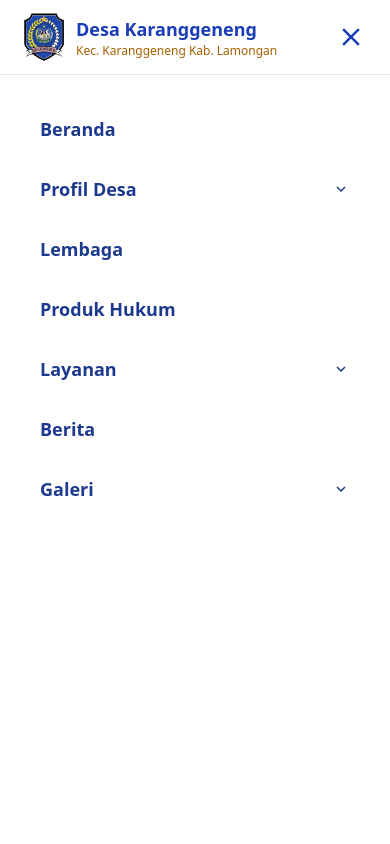
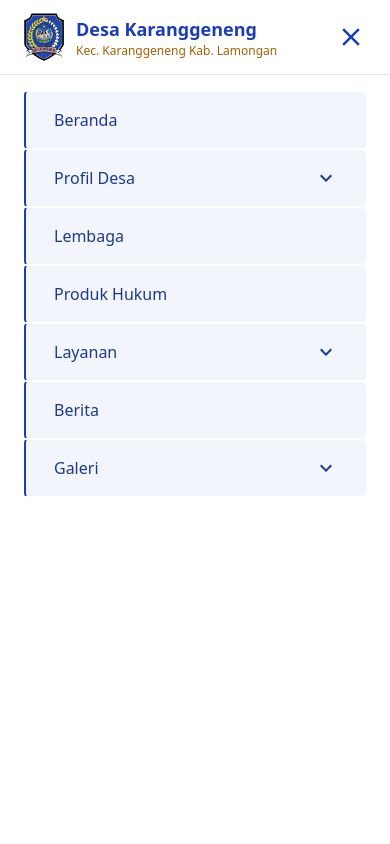
Before and after one commit to fiebryhoga/karanggeneng, a Next.js app: page / in a window 390 px wide. Both pictures are taken after a click on the button 351 px from the left and 37 px from the top of the page. Shown: the top 844 px of the page. Built offline with nearby package versions, Linux system fonts and the light colour scheme.

Commit message:
add sambutan section

```diff
--- a/src/components/layout/Navbar.jsx
+++ b/src/components/layout/Navbar.jsx
@@ -223,11 +223,11 @@ const Navbar = () => {
           </button>
         </div>
 
-        <div className="flex flex-col p-8 gap-4 text-blue-900 font-sans">
+        <div className="flex flex-col px-6 py-4 text-blue-900 font-sans">
           {/* Beranda */}
           <Link
             href="/"
-            className="text-lg font-semibold px-2 py-2 rounded hover:bg-blue-100 transition-colors"
+            className="text-base bg-blue-800/5 border-y border-y-white px-7 border-l-2 border-l-blue-800 font-medium py-4 rounded hover:bg-blue-100 transition-colors"
             onClick={() => setMobileOpen(false)}
           >
             Beranda
@@ -236,7 +236,7 @@ const Navbar = () => {
           {/* Dropdown Profil Desa */}
           <div>
             <button
-              className={`flex justify-between items-center w-full text-lg font-semibold px-2 py-2 rounded hover:bg-blue-100 transition-colors ${
+              className={`flex justify-between items-center w-full text-base bg-blue-800/5 border-y border-y-white px-7 border-l-2 border-l-blue-800 font-medium py-4 rounded hover:bg-blue-100 transition-colors ${
                 openDropdown === "profilDesa"
                   ? "text-blue-700"
                   : "text-blue-900"
@@ -244,7 +244,7 @@ const Navbar = () => {
               onClick={() => toggleDropdown("profilDesa")}
             >
               Profil Desa
-              <MdKeyboardArrowDown
+              <MdKeyboardArrowDown size={24}
                 className={`transform transition-transform duration-300 ${
                   openDropdown === "profilDesa" ? "rotate-180" : ""
                 }`}
@@ -261,42 +261,42 @@ const Navbar = () => {
                 <Link
                   href="/pemerintahan"
                   onClick={() => setMobileOpen(false)}
-                  className="text-sm py-2 px-2 rounded hover:bg-blue-50 transition-colors"
+                  className="text-sm py-2 px-8 rounded hover:bg-blue-50 transition-colors"
                 >
                   Aparatur Pemerintahan
                 </Link>
                 <Link
                   href="/visiMisi"
                   onClick={() => setMobileOpen(false)}
-                  className="text-sm py-2 px-2 rounded hover:bg-blue-50 transition-colors"
+                  className="text-sm py-2 px-8 rounded hover:bg-blue-50 transition-colors"
                 >
                   Visi - Misi
                 </Link>
                 <Link
                   href="/lembagaDesa"
                   onClick={() => setMobileOpen(false)}
-                  className="text-sm py-2 px-2 rounded hover:bg-blue-50 transition-colors"
+                  className="text-sm py-2 px-8 rounded hover:bg-blue-50 transition-colors"
                 >
                   Lembaga Desa
                 </Link>
                 <Link
                   href="/demografiDesa"
                   onClick={() => setMobileOpen(false)}
-                  className="text-sm py-2 px-2 rounded hover:bg-blue-50 transition-colors"
+                  className="text-sm py-2 px-8 rounded hover:bg-blue-50 transition-colors"
                 >
                   Demografi Desa
                 </Link>
                 <Link
                   href="/fasilitasDesa"
                   onClick={() => setMobileOpen(false)}
-                  className="text-sm py-2 px-2 rounded hover:bg-blue-50 transition-colors"
+                  className="text-sm py-2 px-8 rounded hover:bg-blue-50 transition-colors"
                 >
                   Fasilitas Desa
                 </Link>
                 <Link
                   href="/petaDesa"
                   onClick={() => setMobileOpen(false)}
-                  className="text-sm py-2 px-2 rounded hover:bg-blue-50 transition-colors"
+                  className="text-sm py-2 px-8 rounded hover:bg-blue-50 transition-colors"
                 >
                   Peta Desa
                 </Link>
@@ -307,7 +307,7 @@ const Navbar = () => {
           {/* Lembaga */}
           <Link
             href="/#"
-            className="text-lg font-semibold px-2 py-2 rounded hover:bg-blue-100 transition-colors"
+            className="text-base bg-blue-800/5 border-y border-y-white px-7 border-l-2 border-l-blue-800 font-medium py-4 rounded hover:bg-blue-100 transition-colors"
             onClick={() => setMobileOpen(false)}
           >
             Lembaga
@@ -316,7 +316,7 @@ const Navbar = () => {
           {/* Produk Hukum */}
           <Link
             href="/#"
-            className="text-lg font-semibold px-2 py-2 rounded hover:bg-blue-100 transition-colors"
+            className="text-base bg-blue-800/5 border-y border-y-white px-7 border-l-2 border-l-blue-800 font-medium py-4 rounded hover:bg-blue-100 transition-colors"
             onClick={() => setMobileOpen(false)}
           >
             Produk Hukum
@@ -325,13 +325,13 @@ const Navbar = () => {
           {/* Dropdown Layanan */}
           <div>
             <button
-              className={`flex justify-between items-center w-full text-lg font-semibold px-2 py-2 rounded hover:bg-blue-100 transition-colors ${
+              className={`flex justify-between items-center w-full text-base bg-blue-800/5 border-y border-y-white px-7 border-l-2 border-l-blue-800 font-medium py-4 rounded hover:bg-blue-100 transition-colors ${
                 openDropdown === "layanan" ? "text-blue-700" : "text-blue-900"
               }`}
               onClick={() => toggleDropdown("layanan")}
             >
               Layanan
-              <MdKeyboardArrowDown
+              <MdKeyboardArrowDown size={24}
                 className={`transform transition-transform duration-300 ${
                   openDropdown === "layanan" ? "rotate-180" : ""
                 }`}
@@ -348,14 +348,14 @@ const Navbar = () => {
                 <Link
                   href="/pemerintahan"
                   onClick={() => setMobileOpen(false)}
-                  className="text-sm py-2 px-2 rounded hover:bg-blue-50 transition-colors"
+                  className="text-sm py-2 px-8 rounded hover:bg-blue-50 transition-colors"
                 >
                   Pengajuan
                 </Link>
                 <Link
                   href="/demografiDesa"
                   onClick={() => setMobileOpen(false)}
-                  className="text-sm py-2 px-2 rounded hover:bg-blue-50 transition-colors"
+                  className="text-sm py-2 px-8 rounded hover:bg-blue-50 transition-colors"
                 >
                   Pengaduan
                 </Link>
@@ -366,7 +366,7 @@ const Navbar = () => {
           {/* Berita */}
           <Link
             href="/#"
-            className="text-lg font-semibold px-2 py-2 rounded hover:bg-blue-100 transition-colors"
+            className="text-base bg-blue-800/5 border-y border-y-white px-7 border-l-2 border-l-blue-800 font-medium py-4 rounded hover:bg-blue-100 transition-colors"
             onClick={() => setMobileOpen(false)}
           >
             Berita
@@ -375,13 +375,13 @@ const Navbar = () => {
           {/* Dropdown Galeri */}
           <div>
             <button
-              className={`flex justify-between items-center w-full text-lg font-semibold px-2 py-2 rounded hover:bg-blue-100 transition-colors ${
+              className={`flex justify-between items-center w-full text-base bg-blue-800/5 border-y border-y-white px-7 border-l-2 border-l-blue-800 font-medium py-4 rounded hover:bg-blue-100 transition-colors ${
                 openDropdown === "galeri" ? "text-blue-700" : "text-blue-900"
               }`}
               onClick={() => toggleDropdown("galeri")}
             >
               Galeri
-              <MdKeyboardArrowDown
+              <MdKeyboardArrowDown size={24}
                 className={`transform transition-transform duration-300 ${
                   openDropdown === "galeri" ? "rotate-180" : ""
                 }`}
@@ -398,14 +398,14 @@ const Navbar = () => {
                 <Link
                   href="/pemerintahan"
                   onClick={() => setMobileOpen(false)}
-                  className="text-sm py-2 px-2 rounded hover:bg-blue-50 transition-colors"
+                  className="text-sm py-2 px-8 rounded hover:bg-blue-50 transition-colors"
                 >
                   Foto
                 </Link>
                 <Link
                   href="/demografiDesa"
                   onClick={() => setMobileOpen(false)}
-                  className="text-sm py-2 px-2 rounded hover:bg-blue-50 transition-colors"
+                  className="text-sm py-2 px-8 rounded hover:bg-blue-50 transition-colors"
                 >
                   Video
                 </Link>
```
